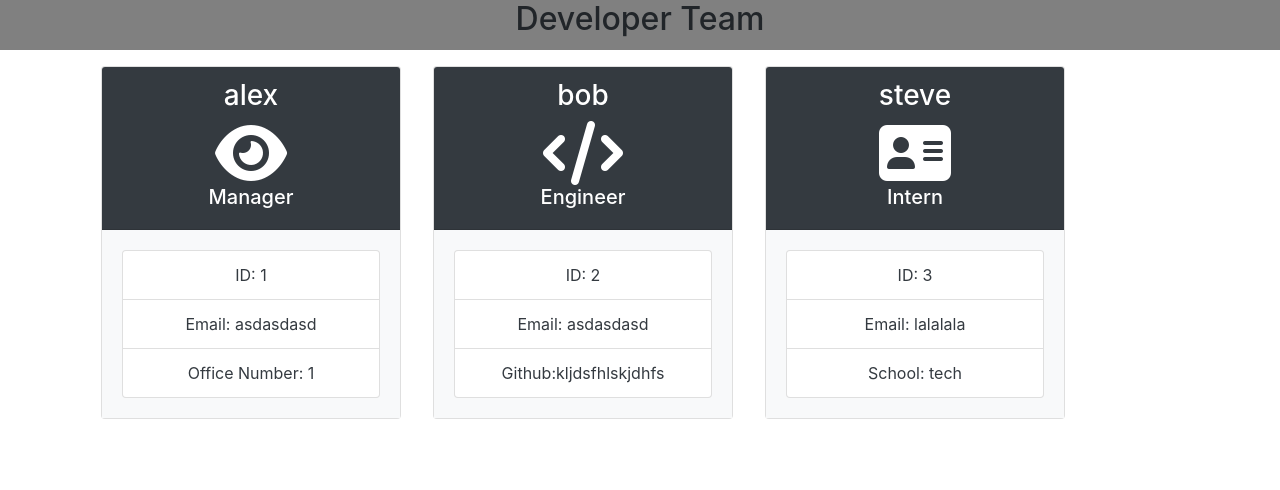
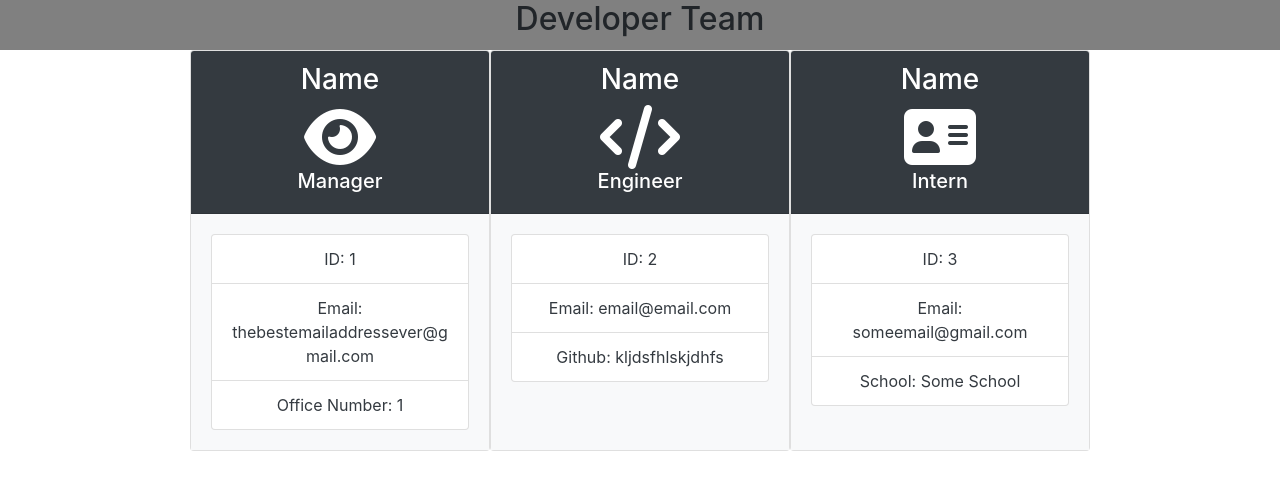
Before and after one commit to moongl4de/Employee-Summary, a website: page html/main.html in a window 1280 px wide. Drawn offline with nearby package versions, Linux system fonts and the light colour scheme.

Commit message:
template cleanup

```diff
--- a/html/main.html
+++ b/html/main.html
@@ -11,43 +11,43 @@
     <header style="width: 100%; background-color: grey; height: 50px;">
     <h2 style="text-align: center;">Developer Team</h2>
     </header>
-    <div class="container d-flex"><div class="card m-3 " style="width: 300px">
+    <div class="container d-flex justify-content-center"><div class="card" style="width: 300px">
         <div class="card-header text-white bg-dark">
-        <h3 style="text-align: center;">alex</h3>
+        <h3 style="text-align: center;">Name</h3>
         <i class="fas fa-eye fa-4x d-flex justify-content-center"></i>
         <h5 style="text-align: center;">Manager</h5>
         </div>
         <div class="card-body bg-light text-dark">
         <ul class="list-group">
             <li class="list-group-item" style="text-align: center;">ID: 1</li>
-            <li class="list-group-item" style="text-align: center;">Email: asdasdasd</li>
+            <li class="list-group-item" style="text-align: center;">Email: thebestemailaddressever@gmail.com</li>
             <li class="list-group-item" style="text-align: center;">Office Number: 1</li>
         </ul>
         </div>
-        </div><div class="card m-3" style="width: 300px">
+        </div><div class="card" style="width: 300px">
         <div class="card-header text-white bg-dark">
-        <h3 style="text-align: center;">bob</h3>
+        <h3 style="text-align: center;">Name</h3>
         <i class="fas fa-code fa-4x d-flex justify-content-center"></i>
         <h5 style="text-align: center;">Engineer</h5>
         </div>
         <div class="card-body bg-light text-dark">
         <ul class="list-group">
             <li class="list-group-item" style="text-align: center;">ID: 2</li>
-            <li class="list-group-item" style="text-align: center;">Email: asdasdasd</li>
-            <li class="list-group-item" style="text-align: center;">Github:kljdsfhlskjdhfs</li>
+            <li class="list-group-item" style="text-align: center;">Email: email@email.com</li>
+            <li class="list-group-item" style="text-align: center;">Github: kljdsfhlskjdhfs</li>
         </ul>
         </div>
-        </div><div class="card m-3" style="width: 300px">
+        </div><div class="card" style="width: 300px">
         <div class="card-header text-white bg-dark">
-        <h3 style="text-align: center;">steve</h3>
+        <h3 style="text-align: center;">Name</h3>
         <i class="fas fa-address-card fa-4x d-flex justify-content-center"></i>
         <h5 style="text-align: center;">Intern</h5>
         </div>
         <div class="card-body bg-light text-dark">
         <ul class="list-group">
             <li class="list-group-item" style="text-align: center;">ID: 3</li>
-            <li class="list-group-item" style="text-align: center;">Email: lalalala</li>
-            <li class="list-group-item" style="text-align: center;">School: tech</li>
+            <li class="list-group-item" style="text-align: center;">Email: someemail@gmail.com</li>
+            <li class="list-group-item" style="text-align: center;">School: Some School</li>
         </ul>
         </div>
 </div>
```
Also changed, not shown: html/intern.html (+1 -1 lines).
